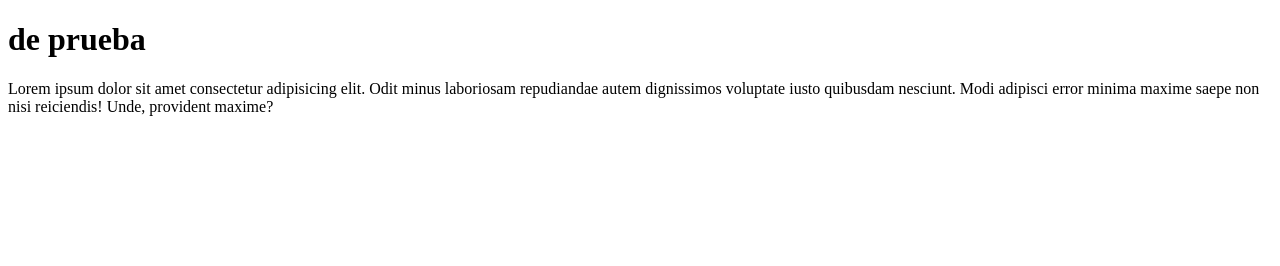
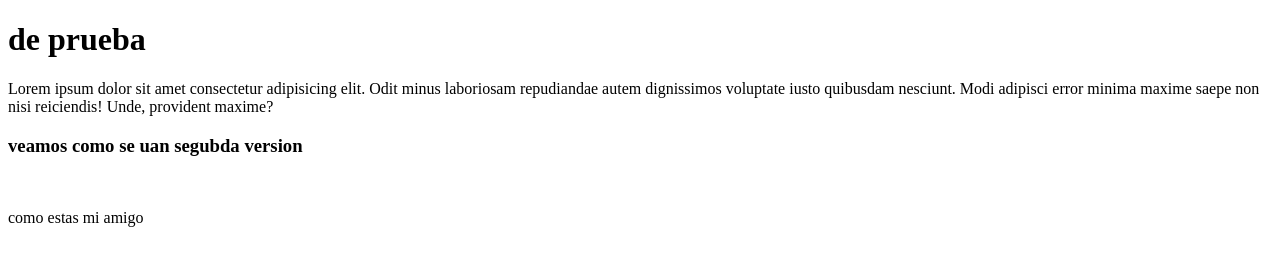
Before and after one commit to Daniel-barranzuela/Ramas, a plain HTML site: page primer.html in a window 1280 px wide. Drawn offline with Linux system fonts and the light colour scheme.

Commit message:
nuevas lineas en archivo primer.html

```diff
--- a/primer.html
+++ b/primer.html
@@ -8,5 +8,8 @@
 <body>
     <h1>de prueba</h1>
     <p>Lorem ipsum dolor sit amet consectetur adipisicing elit. Odit minus laboriosam repudiandae autem dignissimos voluptate iusto quibusdam nesciunt. Modi adipisci error minima maxime saepe non nisi reiciendis! Unde, provident maxime?</p>
+    <h3>veamos como se uan segubda version</h3>
+    <br>
+    <p>como estas mi amigo</p>
 </body>
 </html>
```
